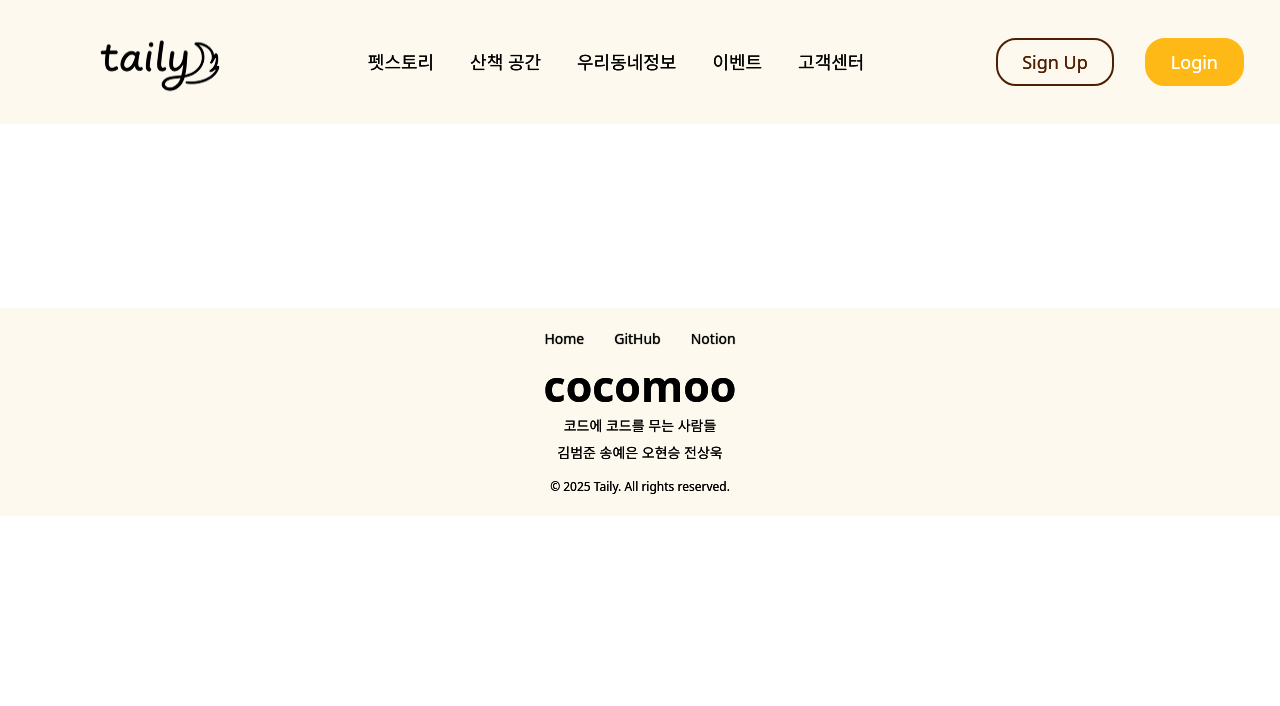
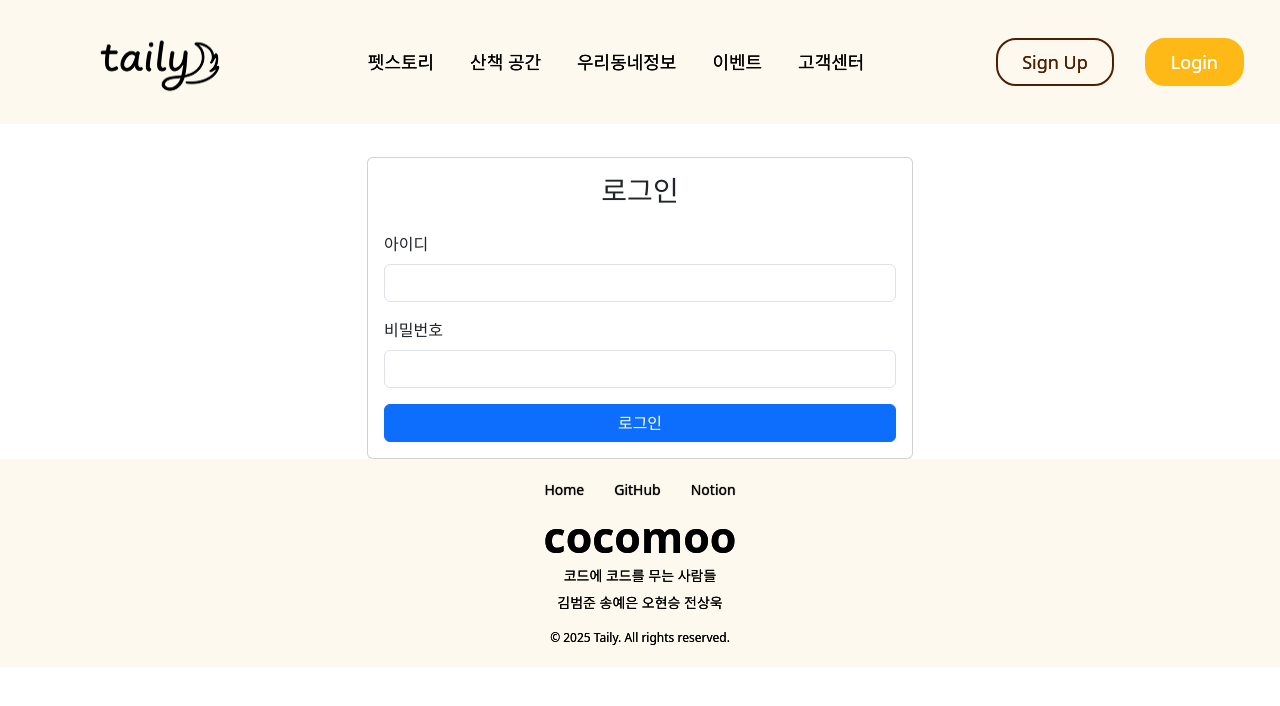
Before and after one commit to team-cocomoo/Taily_frontend, a React (Vite) app: page / in a window 1280 px wide. Shown: the top 706 px of the page. Built offline with nearby package versions, Linux system fonts and the light colour scheme.

Commit message:
feat : 프론트엔드/백엔드 연동, 로그인 페이지 구현

```diff
--- a/src/App.jsx
+++ b/src/App.jsx
@@ -4,7 +4,8 @@ import { BrowserRouter, Routes, Route } from "react-router-dom";
 import { Container, Navbar } from "react-bootstrap";
 import "bootstrap/dist/css/bootstrap.min.css";
 
-// Context Provider
+// AuthProvider import
+import AuthProvider from "./contexts/AuthProvider";
 
 // 레이아웃 컴포넌트
 import HeaderNavbar from "./components/common/HeaderNavbar";
@@ -12,22 +13,29 @@ import Footer from "./components/common/Footer";
 
 // 페이지 컴포넌트
 import TailyFriendsDetailPage from "./pages/tailyFriends/TailyFriendsDetailPage";
+import LoginPage from "./pages/user/LoginPage";
 
 function App() {
   return (
     <BrowserRouter>
-      {/* <AuthProvider> */}
+      <AuthProvider>
         <div className="App">
           <HeaderNavbar />
           <Container className="mt-4">
             <Routes>
-            <Route path="/taily-friends/:id" element={<TailyFriendsDetailPage />} />
+              <Route path="/" element={<LoginPage />} />
+              {/* 로그인 페이지 */}
+              <Route path="/login" element={<LoginPage />} />
 
+              <Route
+                path="/taily-friends/:id"
+                element={<TailyFriendsDetailPage />}
+              />
             </Routes>
           </Container>
           <Footer />
         </div>
-      {/* </AuthProvider> */}
+      </AuthProvider>
     </BrowserRouter>
   );
 }
--- a/src/contexts/AuthProvider.jsx
+++ b/src/contexts/AuthProvider.jsx
@@ -9,28 +9,26 @@ export const AuthProvider = ({ children }) => {
   // 위 loading 정보는 초기 로딩 상태를 관리하기 위함
   // loading 상태는 앱이 Localstorage 에서 사용자 인증 정보를 확인하고 복원하는 비동기 작업이
   // 완료했는지 여부를 저장, loading 상태를 관리하지 않는다면 처음에는 user(인증정보) 가
-  // null 이므로 앱이 사용자에게 로그아웃된 화면을 보여주다가 useEffect 실행 후 user 정보가 발견되면
-  // 갑자기 로그인된 화면으로 바뀌는 상왕이 벌어질 수도 있음
+  // null이므로 앱이 사용자에게 로그아웃된 화면을 보여주다가 useEffect 실행 후 user 정보가 발견되면 갑자기 로그인된 화면으로 바뀌는 상황이 벌어질 수도 있음
 
-  // 앱시작시 localStorage 에서 사용자 인증 정보 복원
+  // 앱 시작시 localStorage에서 사용자 인증 정보 복원
   useEffect(() => {
     const savedUser = localStorage.getItem("user");
     if (savedUser) {
       setUser(JSON.parse(savedUser));
     }
     setLoading(false); // 사용자 인증 정보를 로딩했으므로 로딩 상태가 아님을 알림
-  }, []); // 의존성 빈 배열이므로 마운트시에 한 번 실행
+  }, []); // 의존성 빈배열이므로 마운트시에 한번 실행
 
   // 로그인 처리 - 사용자 정보 저장
   // 사용자 정보를 상태(state)에 설정하고 로컬 저장소(localStorage)에 저장하는 로그인(login) 과정을 담당
   const login = (userData) => {
-    setUser(userData); // 모두가 공유하는 React Context에 인증 사용자 정보를 저장 -> 리렌더링
-    // 로컬 스토리지에 사용자 정보를 저장한다, json 회원 객체를 문자열로 변환해 로컬 스토리지에 저장
+    setUser(userData); // 모두가 공유하는 React Context에 인증 사용자 정보를 저장 ->자식  리렌더링
+    //로컬 스토리지에 사용자 정보를 저장한다 , json 회원 객체를 문자열로 변환해 로컬 스토리지에 저장
     localStorage.setItem("user", JSON.stringify(userData));
   };
-
   // 로그아웃 처리 - 모든 정보 제거
-  // 사용자 상태(state)를 초기화하고 로컬 저장소에서 인증 정보(token, user)를 제거하는 로그아웃(logout) 과정을 담당
+  // 사용자 상태(state)를 초기화하고 로컬 저장소에서 인증 정보(token,user)를 제거하는 로그아웃(logout) 과정을 담당
   const logout = () => {
     setUser(null); // React Context user 상태가 변하므로 자식 컴포넌트 모두가 리렌더링
     localStorage.removeItem("token");
@@ -39,7 +37,7 @@ export const AuthProvider = ({ children }) => {
 
   // Context로 제공할 값
   const value = {
-    user, // 사용자 인증정보
+    user, // 사용자 인증 정보
     loading, // 사용자 인증 정보 로딩 상태
     login, // 로그인 처리 함수
     logout, // 로그아웃 처리 함수
@@ -47,3 +45,5 @@ export const AuthProvider = ({ children }) => {
 
   return <AuthContext.Provider value={value}>{children}</AuthContext.Provider>;
 };
+
+export default AuthProvider;
--- /dev/null
+++ b/src/pages/user/LoginPage.jsx
@@ -0,0 +1,132 @@
+// pages/user/LoginPage.jsx
+
+import React, { useState, useContext } from "react";
+import { Form, Button, Card } from "react-bootstrap";
+import { useNavigate } from "react-router-dom";
+import { AuthContext } from "../../contexts/AuthContext";
+import api from "../../config/apiConfig";
+// 공통 컴포넌트 import
+import ErrorAlert from "../../components/common/ErrorAlert";
+
+const LoginPage = () => {
+  const navigate = useNavigate();
+  const { login } = useContext(AuthContext);
+
+  // 폼 상태 관리
+  const [formData, setFormData] = useState({
+    username: "",
+    password: "",
+  });
+
+  const [error, setError] = useState(""); // 에러 메시지 상태 추가
+  const [loading, setLoading] = useState(false);
+
+  // 입력 변경 처리
+  const handleChange = (e) => {
+    setFormData({
+      ...formData,
+      [e.target.name]: e.target.value,
+    });
+  };
+
+  // 로그인 처리
+  const handleSubmit = async (e) => {
+    e.preventDefault();
+    setError(""); // 에러 메시지 보여주는 부분 초기화
+    setLoading(true);
+    try {
+      // 1. 로그인 API 호출
+      const loginResponse = await api.post("/api/auth/login", formData);
+      // 2. JWT 토큰 추출 및 localstorage 에 저장
+      const token = loginResponse.headers["authorization"];
+      if (token) {
+        const jwtToken = token.replace("Bearer ", "");
+        localStorage.setItem("token", jwtToken);
+      }
+      // 3. 내 정보 조회
+      // API Server에서 인증한 회원의 정보를 조회하여 localstorage에 저장
+      const userResponse = await api.get("/api/members/me");
+      // 4. Context에 사용자 정보(로그인한 회원정보)를 저장 후 홈으로 이동
+      if (userResponse.data.success) {
+        login(userResponse.data.data); //첫번째 data는 axios 응답 data이고 두번째는
+        // ApiResponseDto의 data(실제 회원 정보)
+        navigate("/"); //홈으로 이동
+      }
+    } catch (error) {
+      console.error("로그인 실패", error);
+      // ApiResponseDto의 에러 메세지 활용
+      const errorMessage =
+        error.response?.data?.message ||
+        "아이디 또는 비밀번호가 올바르지 않습니다.";
+      setError(errorMessage);
+      // alert(errorMessage);
+    } finally {
+      setLoading(false);
+    }
+  };
+
+  // 재시도 함수
+  const handleRetry = () => {
+    setError("");
+    setFormData({ username: "", password: "" });
+  };
+
+  return (
+    <div className="row justify-content-center">
+      <div className="col-md-6">
+        <Card>
+          <Card.Body>
+            <h3 className="text-center mb-4">로그인</h3>
+
+            {/* 에러 메시지 표시 - ErrorAlert 컴포넌트 사용 */}
+            {error && (
+              <ErrorAlert
+                message={error}
+                variant="danger"
+                onRetry={handleRetry}
+              />
+            )}
+
+            <Form onSubmit={handleSubmit}>
+              {/* 아이디 입력 */}
+              <Form.Group className="mb-3">
+                <Form.Label>아이디</Form.Label>
+                <Form.Control
+                  type="text"
+                  name="username"
+                  value={formData.username}
+                  onChange={handleChange}
+                  required
+                />
+              </Form.Group>
+
+              {/* 비밀번호 입력 */}
+              <Form.Group className="mb-3">
+                <Form.Label>비밀번호</Form.Label>
+                <Form.Control
+                  type="password"
+                  name="password"
+                  value={formData.password}
+                  onChange={handleChange}
+                  required
+                />
+              </Form.Group>
+
+              {/* 로그인 버튼 */}
+              <Button
+                variant="primary"
+                type="submit"
+                className="w-100"
+                disabled={loading}
+              >
+                {loading ? "로그인 중..." : "로그인"}
+              </Button>
+            </Form>
+          </Card.Body>
+        </Card>
+      </div>
+    </div>
+  );
+};
+
+export default LoginPage;
```
Lines whose indentation alone changed are shown as unchanged.
